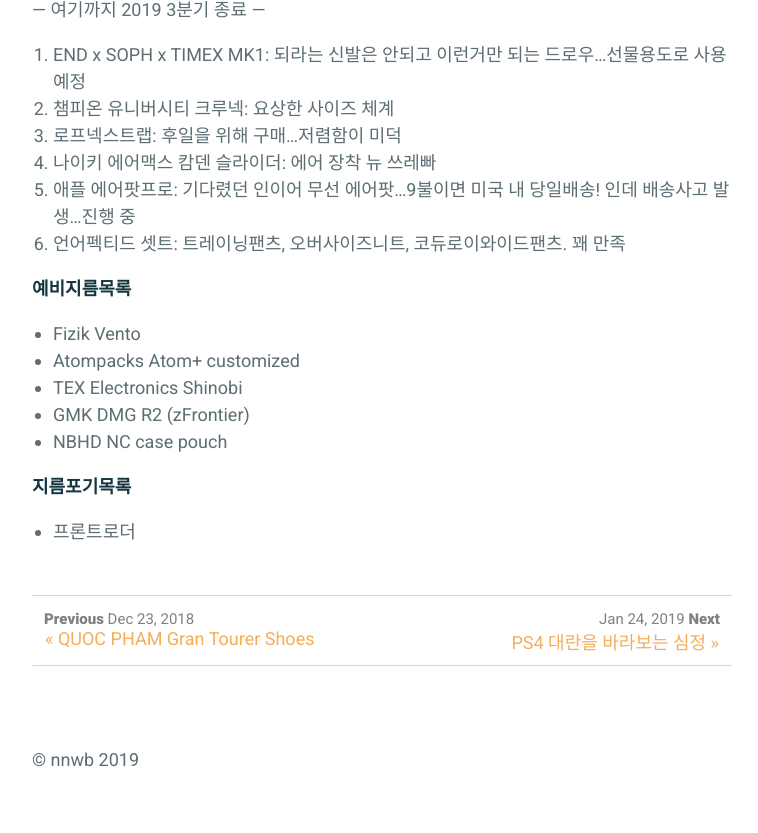
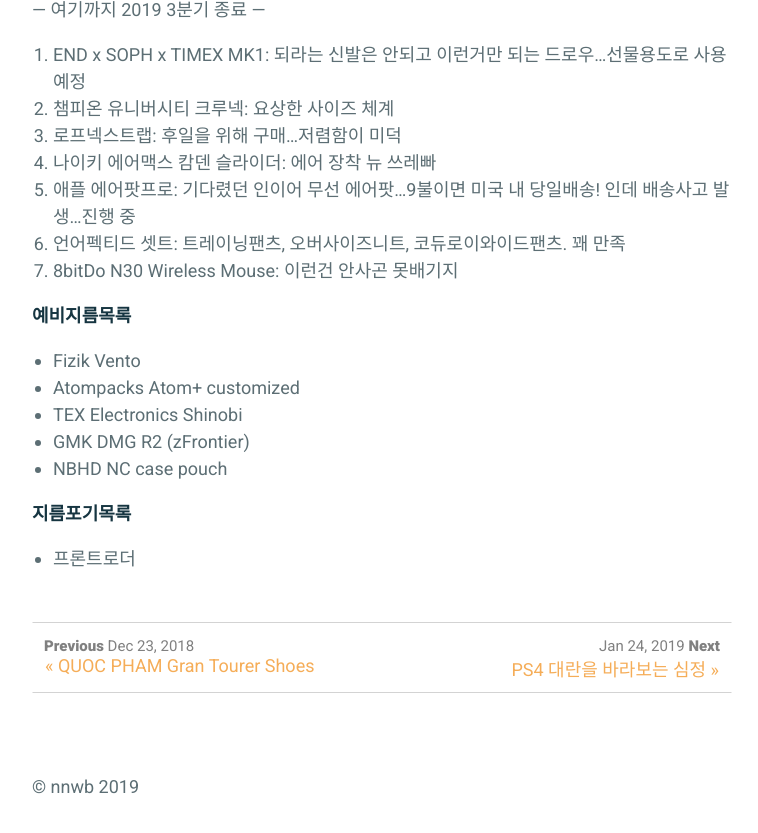
Before and after one commit to nnwb/nnwb.github.io, a Jekyll site: the page built from _posts/2019-01-01-2019buy.md, in a window 1280 px wide and 900 px high, scrolled down 2818 px. Shown: the top 833 px of the window, without its empty margins (258-1016 px from the left). Built offline with Jekyll 4.4.1, drawn with Linux system fonts in a browser that asks for light colours; comment, search, counter and statistics services are not loaded.

Commit message:
Update 2019-01-01-2019buy.md

```diff
--- a/_posts/2019-01-01-2019buy.md
+++ b/_posts/2019-01-01-2019buy.md
@@ -91,6 +91,8 @@ comments: true
 71. 나이키 에어맥스 캄덴 슬라이더: 에어 장착 뉴 쓰레빠
 72. 애플 에어팟프로: 기다렸던 인이어 무선 에어팟...9불이면 미국 내 당일배송! 인데 배송사고 발생...진행 중
 73. 언어펙티드 셋트: 트레이닝팬츠, 오버사이즈니트, 코듀로이와이드팬츠. 꽤 만족
+74. 8bitDo N30 Wireless Mouse: 이런건 안사곤 못배기지
+
 
 
 **예비지름목록**
```
